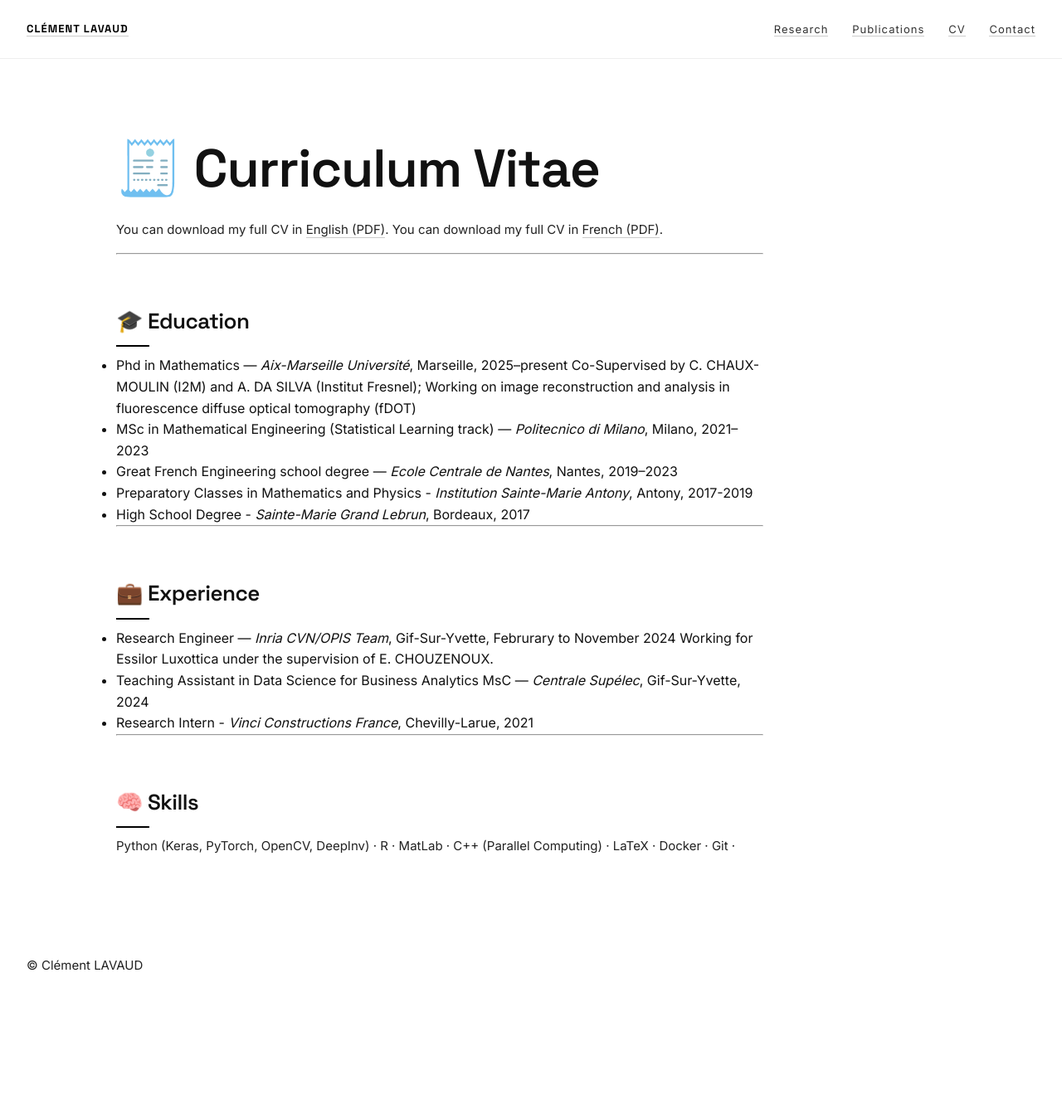
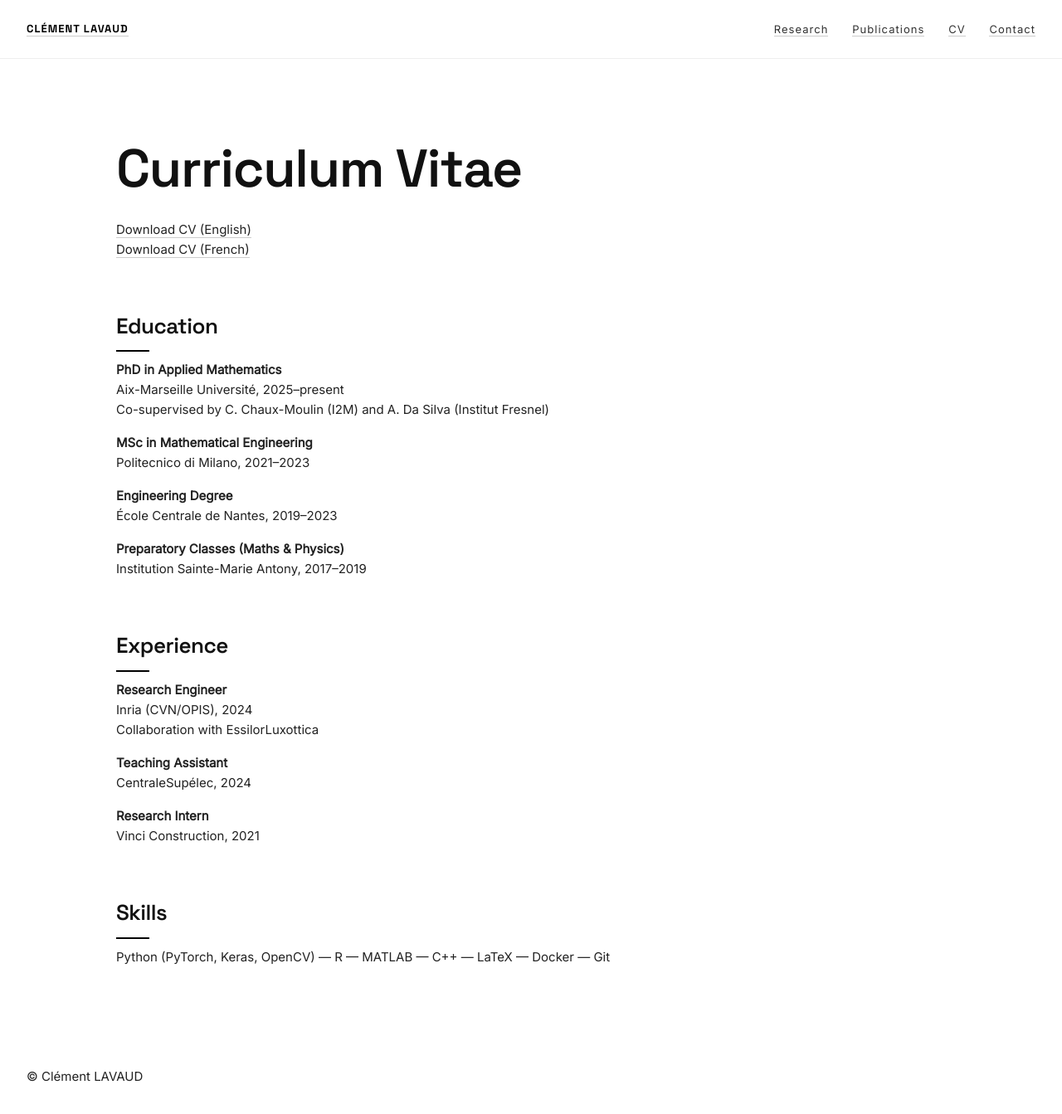
Before and after one commit to clementlavaud/clementlavaud.github.io, a Jekyll site: the page built from cv.md, in a window 1280 px wide and 1366 px high. Shown: the top 1343 px of the window at 83% size. Built offline with Jekyll 4.4.1, drawn with Linux system fonts in a browser that asks for light colours.

```diff
--- a/cv.md
+++ b/cv.md
@@ -3,30 +3,42 @@ layout: default
 title: "CV"
 ---
 
-# 🧾 Curriculum Vitae
+<h1>Curriculum Vitae</h1>
 
-You can download my full CV in [English (PDF)](assets/cv_eng.pdf).
-You can download my full CV in [French (PDF)](assets/cv_fr.pdf).
+<p>
+  <a href="/assets/cv_eng.pdf">Download CV (English)</a><br>
+  <a href="/assets/cv_fr.pdf">Download CV (French)</a>
+</p>
 
----
+<h2>Education</h2>
 
-## 🎓 Education
-- Phd in Mathematics — *Aix-Marseille Université*, Marseille, 2025–present
-  Co-Supervised by C. CHAUX-MOULIN (I2M) and A. DA SILVA (Institut Fresnel); Working on image reconstruction and analysis in fluorescence diffuse optical tomography (fDOT)
-- MSc in Mathematical Engineering (Statistical Learning track) — *Politecnico di Milano*, Milano, 2021–2023
-- Great French Engineering school degree — *Ecole Centrale de Nantes*, Nantes, 2019–2023
-- Preparatory Classes in Mathematics and Physics - *Institution Sainte-Marie Antony*, Antony, 2017-2019
-- High School Degree - *Sainte-Marie Grand Lebrun*, Bordeaux, 2017
+<p><strong>PhD in Applied Mathematics</strong><br>
+Aix-Marseille Université, 2025–present<br>
+Co-supervised by C. Chaux-Moulin (I2M) and A. Da Silva (Institut Fresnel)</p>
 
----
+<p><strong>MSc in Mathematical Engineering</strong><br>
+Politecnico di Milano, 2021–2023</p>
 
-## 💼 Experience
-- Research Engineer — *Inria CVN/OPIS Team*, Gif-Sur-Yvette, Februrary to November 2024
-  Working for Essilor Luxottica under the supervision of E. CHOUZENOUX.
-- Teaching Assistant in Data Science for Business Analytics MsC — *Centrale Supélec*, Gif-Sur-Yvette, 2024
-- Research Intern - *Vinci Constructions France*, Chevilly-Larue, 2021
+<p><strong>Engineering Degree</strong><br>
+École Centrale de Nantes, 2019–2023</p>
 
----
+<p><strong>Preparatory Classes (Maths & Physics)</strong><br>
+Institution Sainte-Marie Antony, 2017–2019</p>
 
-## 🧠 Skills
-Python (Keras, PyTorch, OpenCV, DeepInv) · R · MatLab · C++ (Parallel Computing) · LaTeX · Docker · Git ·
+<h2>Experience</h2>
+
+<p><strong>Research Engineer</strong><br>
+Inria (CVN/OPIS), 2024<br>
+Collaboration with EssilorLuxottica</p>
+
+<p><strong>Teaching Assistant</strong><br>
+CentraleSupélec, 2024</p>
+
+<p><strong>Research Intern</strong><br>
+Vinci Construction, 2021</p>
+
+<h2>Skills</h2>
+
+<p>
+Python (PyTorch, Keras, OpenCV) — R — MATLAB — C++ — LaTeX — Docker — Git
+</p>
```
